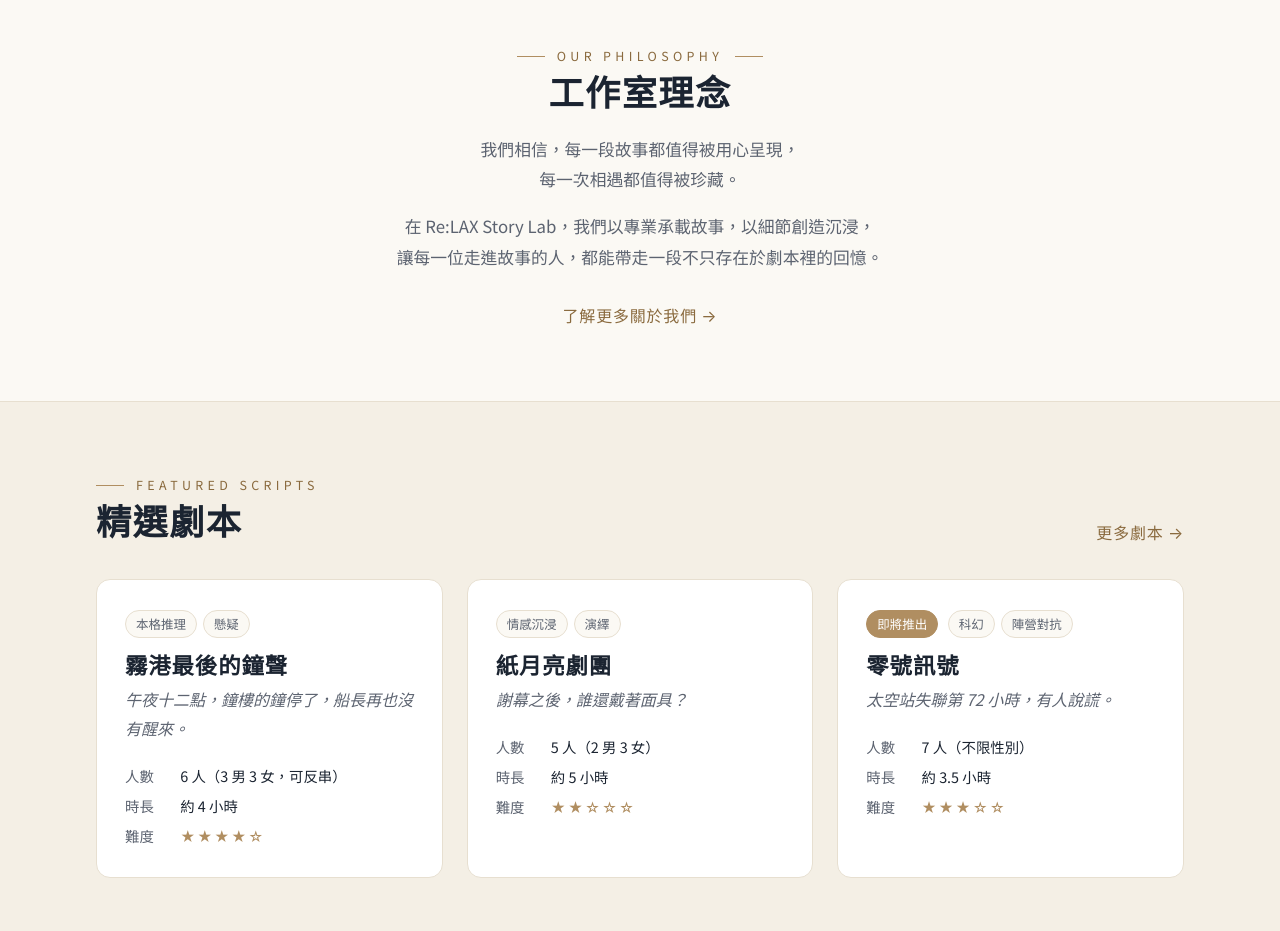
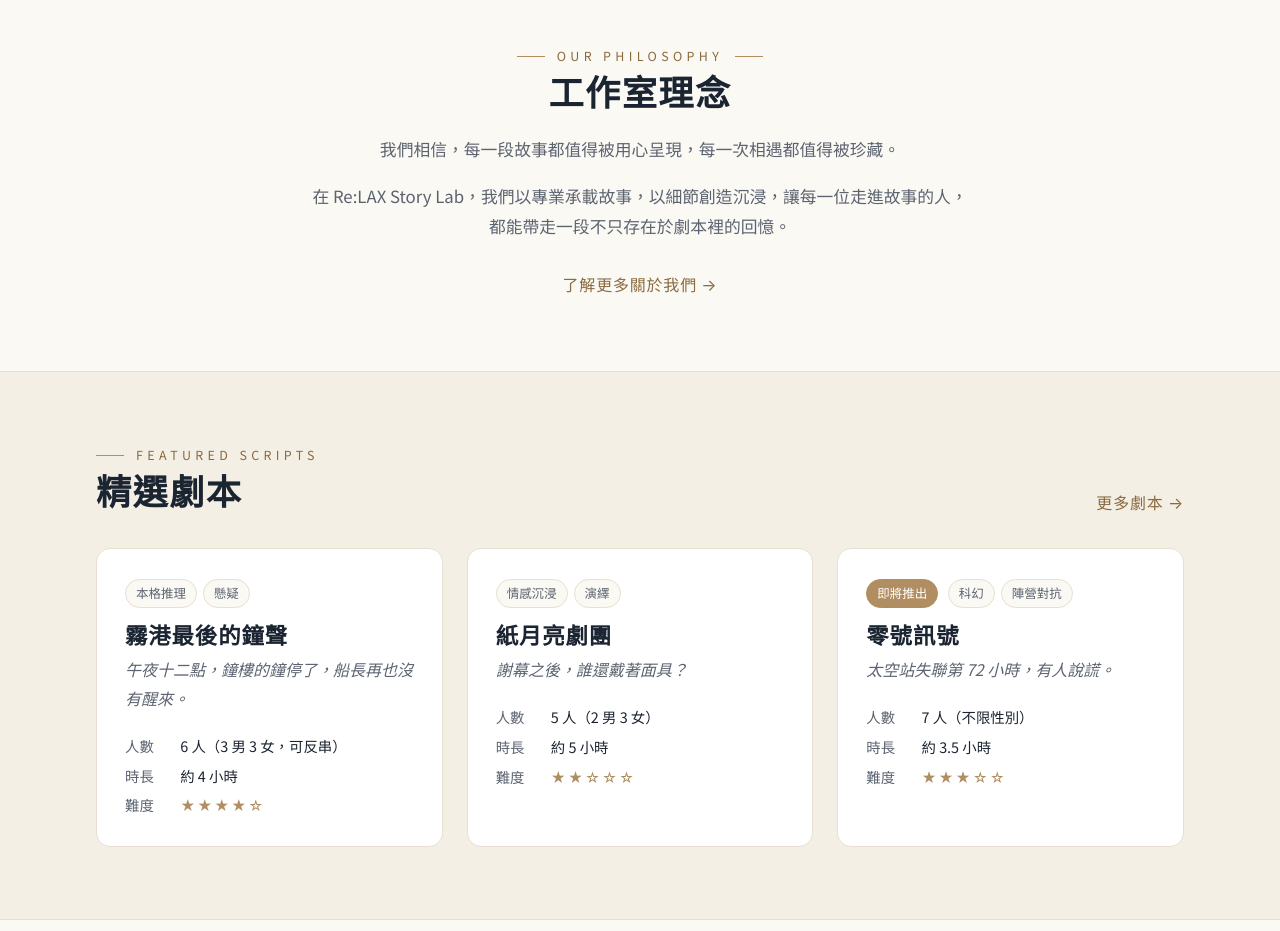
Before and after one commit to relaxstory/relaxstory.github.io, an Astro site: page / in a window 1280 px wide. Shown: the part 900-1831 px from the top of the page. Built offline with nearby package versions, Linux system fonts and the light colour scheme; Astro itself is replaced by a stand-in of ours.

Commit message:
Home philosophy: wrap lines at phrase boundaries
Co-Authored-By: Claude Opus 5.5 <noreply@anthropic.com>
Claude-Session: https://claude.ai/code/session_01J2ZsdynWyyh4PGRrftoN4N

```diff
--- a/src/pages/index.astro
+++ b/src/pages/index.astro
@@ -27,8 +27,8 @@ const scripts = (await getCollection('scripts', (s) => s.data.status !== '已下
     <div class="container center philosophy">
       <p class="eyebrow">Our Philosophy</p>
       <h2 class="section-title">工作室理念</h2>
-      <p>我們相信，每一段故事都值得被用心呈現，<br class="br-wide" />每一次相遇都值得被珍藏。</p>
-      <p>在 Re:LAX Story Lab，我們以專業承載故事，以細節創造沉浸，<br class="br-wide" />讓每一位走進故事的人，都能帶走一段不只存在於劇本裡的回憶。</p>
+      <p><span>我們相信，</span><span>每一段故事都值得被用心呈現，</span><span>每一次相遇都值得被珍藏。</span></p>
+      <p><span>在 Re:LAX Story Lab，</span><span>我們以專業承載故事，</span><span>以細節創造沉浸，</span><span>讓每一位走進故事的人，</span><span>都能帶走一段</span><span>不只存在於劇本裡的回憶。</span></p>
       <a href="/about/" class="more">了解更多關於我們 →</a>
     </div>
   </section>
@@ -81,9 +81,9 @@ const scripts = (await getCollection('scripts', (s) => s.data.status !== '已下
   .actions { display: flex; gap: 14px; justify-content: center; flex-wrap: wrap; margin-top: 28px; }
   .philosophy { max-width: 720px; }
   .philosophy p:not(.eyebrow) { color: var(--text-dim); font-size: 1.05rem; }
+  .philosophy p span { display: inline-block; } /* 依詞組換行，避免句子在詞中間斷開 */
   .more { display: inline-block; margin-top: 12px; letter-spacing: 0.05em; }
   .head { display: flex; justify-content: space-between; align-items: flex-end; gap: 16px; margin-bottom: 32px; flex-wrap: wrap; }
   .head .section-title { margin: 0; }
   .contact-wrap { display: grid; gap: 32px; grid-template-columns: repeat(auto-fit, minmax(280px, 1fr)); align-items: start; }
-  @media (max-width: 640px) { .br-wide { display: none; } }
 </style>
```
